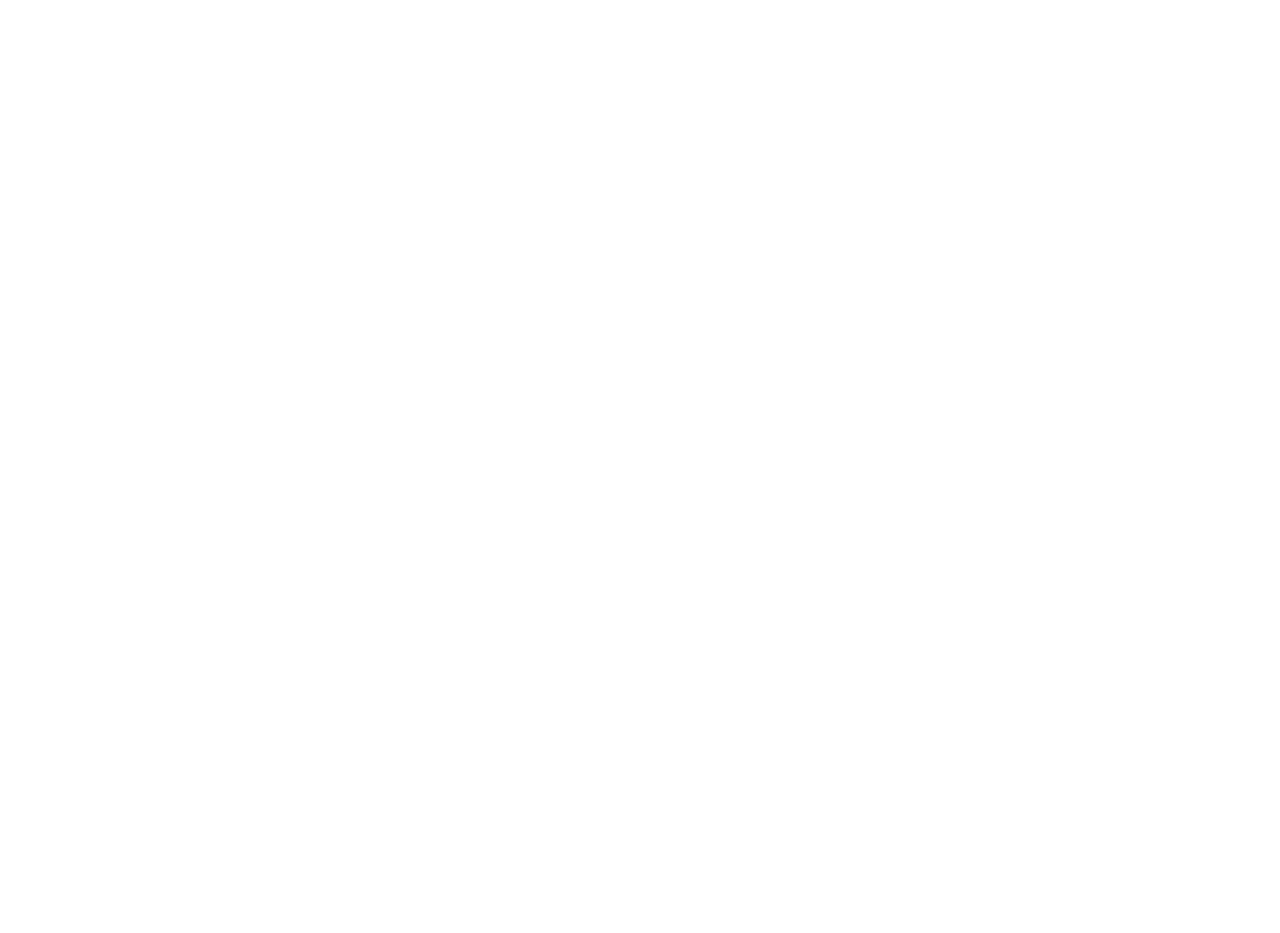
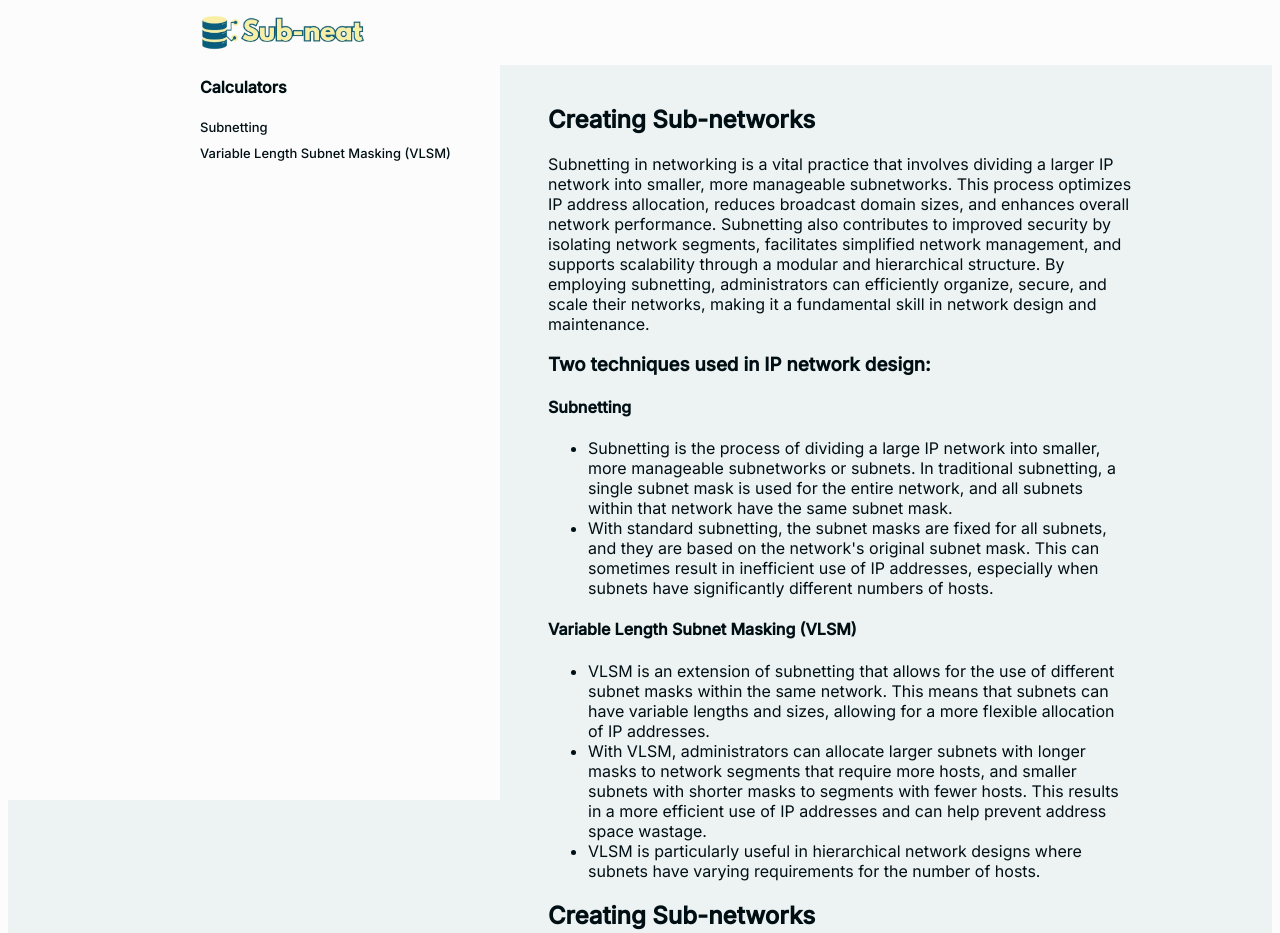
Before and after one commit to Aron-Arboleda/SubnettingAndVLSMCalculator, a website: page dist/index.html in a window 1280 px wide. Shown: the top 933 px of the page. Before the commit the page ends 800 px from the top, so only its background shows below. Drawn offline with Linux system fonts and the light colour scheme.

Commit message:
Home page UI partially done

```diff
--- a/dist/index.html
+++ b/dist/index.html
@@ -3,10 +3,63 @@
   <head>
     <meta charset="UTF-8" />
     <meta name="viewport" content="width=device-width, initial-scale=1.0" />
-    <title>Subnetting and VLSM Calculator</title>
+    <title>Subneat</title>
+
+    <link rel="icon" href="./assets/favicon.png">
+    <link rel="stylesheet" href="./style.css">
   </head>
   <body>
-
-
+    <header>
+        <img src="./assets/header.png" alt="header image">
+    </header>
+    <nav>
+        <!--
+        <button id="nav-button">
+            <img
+                src="./assets/nav-btn-img.png"
+                alt=""
+            />Calculators
+        </button>-->
+    </nav>
+    <aside>
+        <h4>Calculators</h4>
+        <button id="fdt-u-btn">Subnetting</button>
+        <button id="skewness-btn">Variable Length Subnet Masking (VLSM)</button>
+    </aside>
+    <main>
+        <div class="content-area">
+            <h2>Creating Sub-networks</h2>
+                <p>Subnetting in networking is a vital practice that involves dividing a larger IP network into smaller, more manageable subnetworks. This process optimizes IP address allocation, reduces broadcast domain sizes, and enhances overall network performance. Subnetting also contributes to improved security by isolating network segments, facilitates simplified network management, and supports scalability through a modular and hierarchical structure. By employing subnetting, administrators can efficiently organize, secure, and scale their networks, making it a fundamental skill in network design and maintenance.</p>
+                <h3>Two techniques used in IP network design:</h3>
+                    <h4>Subnetting</h4>
+                    <ul>
+                        <li>Subnetting is the process of dividing a large IP network into smaller, more manageable subnetworks or subnets. In traditional subnetting, a single subnet mask is used for the entire network, and all subnets within that network have the same subnet mask.</li>
+                        <li>With standard subnetting, the subnet masks are fixed for all subnets, and they are based on the network's original subnet mask. This can sometimes result in inefficient use of IP addresses, especially when subnets have significantly different numbers of hosts.</li>
+                    </ul>
+                    <h4>Variable Length Subnet Masking (VLSM)</h4>
+                    <ul>
+                        <li>VLSM is an extension of subnetting that allows for the use of different subnet masks within the same network. This means that subnets can have variable lengths and sizes, allowing for a more flexible allocation of IP addresses.</li>
+                        <li>With VLSM, administrators can allocate larger subnets with longer masks to network segments that require more hosts, and smaller subnets with shorter masks to segments with fewer hosts. This results in a more efficient use of IP addresses and can help prevent address space wastage.</li>
+                        <li>VLSM is particularly useful in hierarchical network designs where subnets have varying requirements for the number of hosts.</li>
+                    </ul>
+            <h2>Creating Sub-networks</h2>
+            <p>Subnetting in networking is a vital practice that involves dividing a larger IP network into smaller, more manageable subnetworks. This process optimizes IP address allocation, reduces broadcast domain sizes, and enhances overall network performance. Subnetting also contributes to improved security by isolating network segments, facilitates simplified network management, and supports scalability through a modular and hierarchical structure. By employing subnetting, administrators can efficiently organize, secure, and scale their networks, making it a fundamental skill in network design and maintenance.</p>
+            <h3>Two techniques used in IP network design:</h3>
+                <h4>Subnetting</h4>
+                <ul>
+                    <li>Subnetting is the process of dividing a large IP network into smaller, more manageable subnetworks or subnets. In traditional subnetting, a single subnet mask is used for the entire network, and all subnets within that network have the same subnet mask.</li>
+                    <li>With standard subnetting, the subnet masks are fixed for all subnets, and they are based on the network's original subnet mask. This can sometimes result in inefficient use of IP addresses, especially when subnets have significantly different numbers of hosts.</li>
+                </ul>
+                <h4>Variable Length Subnet Masking (VLSM)</h4>
+                <ul>
+                    <li>VLSM is an extension of subnetting that allows for the use of different subnet masks within the same network. This means that subnets can have variable lengths and sizes, allowing for a more flexible allocation of IP addresses.</li>
+                    <li>With VLSM, administrators can allocate larger subnets with longer masks to network segments that require more hosts, and smaller subnets with shorter masks to segments with fewer hosts. This results in a more efficient use of IP addresses and can help prevent address space wastage.</li>
+                    <li>VLSM is particularly useful in hierarchical network designs where subnets have varying requirements for the number of hosts.</li>
+                </ul>
+        </div>
+    </main>
+    <footer>
+        All rights reserved
+    </footer>
   </body>
 </html>
--- /dev/null
+++ b/dist/style.css
@@ -0,0 +1,82 @@
+@import url('https://fonts.googleapis.com/css2?family=Inter:wght@400;500&display=swap');
+
+:root {
+	--darker-color: #004E6B;
+	--lighter-color: #BDD1D8;
+    --page-color: #FCFCFC;
+    --second-page-color: #EDF2F3;
+	--highlight: #F4E04D;
+	--color-primary: #cdd9e5;
+	--border-color: #F4E04D;
+	--border-color-hover: #F8EEA5;
+	--button-color: #F4E04D;
+	--text-color: #000F14;
+}
+
+* {
+	box-sizing: border-box;
+}
+
+body {
+    font-family: 'Inter', sans-serif;
+    color: var(--text-color);
+    background-color: var(--page-color);
+    padding-top: 57px;
+}
+
+header {
+    position: fixed;
+    background-color: var(--page-color);
+    top: 0px;
+    left: 0px;
+    width: 100%;
+    height: 65px;
+    padding: 15px 100px 15px 200px;
+}
+
+header img{
+    height: 35px;
+}
+
+main {
+    padding: 0px 100px 0px 500px;
+    background-color: var(--second-page-color);
+}
+
+.content-area {
+    padding: 20px 40px;
+}
+
+aside {
+	position: fixed;
+	z-index: 99999;
+	background-color: var(--page-color);
+    width: 500px;
+	left: 0;
+    bottom: 0;
+    top: 65px;
+    padding: 0px 40px 20px 200px;
+    display: flex;
+    flex-direction: column;
+    row-gap: 10px;
+}
+
+aside h4 {
+    margin: 12px 0px;
+}
+
+aside button {
+    border: none;
+	text-align: left;
+    background-color: transparent;
+    padding: 0;
+    font-family: 'Inter', sans-serif;
+    color: var(--text-color);
+    font-size: 13px;
+    cursor: pointer;
+    font-weight: 500;
+}
+
+aside button:hover {
+	color: var(--highlight);
+}
```
Also changed, not shown: dist/assets/favicon.png (added), dist/assets/header.png (added), dist/assets/nav-btn-img.png (added).
